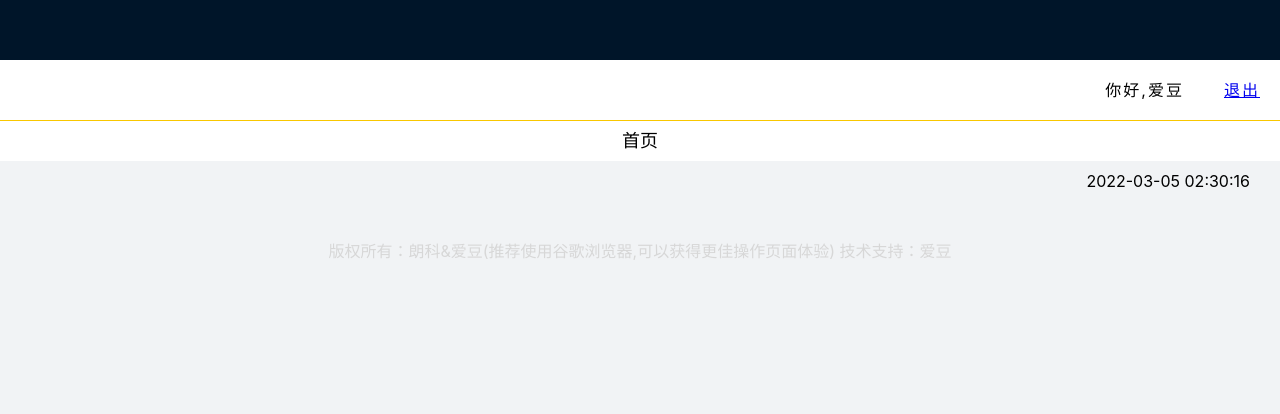
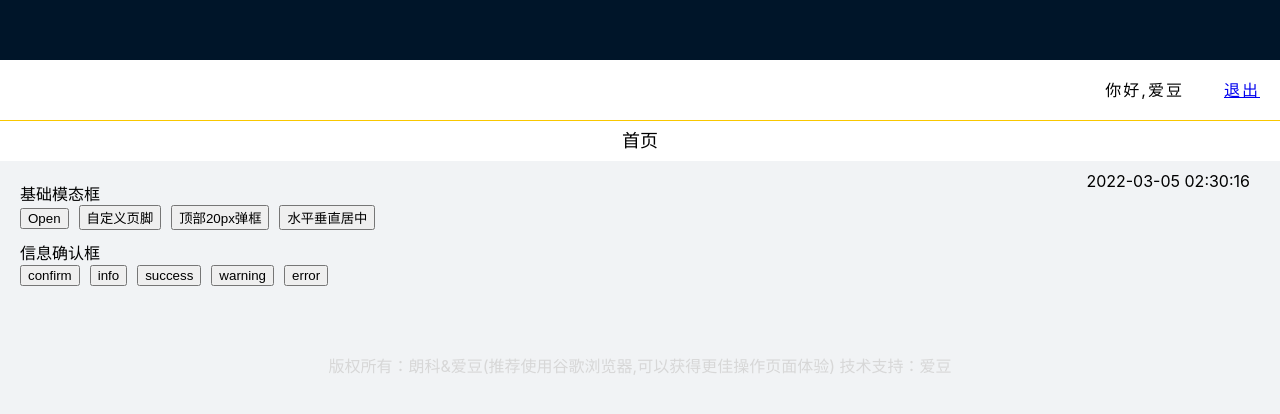
Before and after one commit to WangJiaHui0921/share-bike, a React (Create React App) app: page /ui/modals in a window 1280 px wide. Shown: the part 740-1154 px from the top of the page. Built offline with nearby package versions, Linux system fonts and the light colour scheme; no server answers.

Commit message:
Ui 弹框开发完成

```diff
--- /dev/null
+++ b/src/pages/Ui/modals.jsx
@@ -0,0 +1,96 @@
+import { useState } from "react";
+import { Card, Modal, Button } from "antd";
+import "./../../style/card.less"
+
+const Modals = () => {
+    let [open, setOpen] = useState(false)
+    let [footer, setFooter] = useState(false)
+    let [top, setTop] = useState(false)
+    let [center, setCenter] = useState(false)
+    // 打开模态框
+    function handleModals(type) {
+        if (type === "open") setOpen(true)
+        if (type === "footer") setFooter(true)
+        if (type === "top") setTop(true)
+        if (type === "center") setCenter(true)
+    }
+    // 模态框确认
+    function handleOk(type) {
+        if (type === "open") setOpen(false)
+        if (type === "footer") setFooter(false)
+        if (type === "top") setTop(false)
+        if (type === "center") setCenter(false)
+    }
+    // 模态框取消
+    function handleCancel(type) {
+        if (type === "open") setOpen(false)
+        if (type === "footer") setFooter(false)
+        if (type === "top") setTop(false)
+        if (type === "center") setCenter(false)
+    }
+    // 信息确认框
+    function handleMessage(type) {
+        Modal[type]({
+            title: "爱豆 Ms",
+            content: "你学会 React 了吗"
+        })
+    }
+    return (
+        <div className="wrap">
+            {/* 基础模态框 */}
+            <Card title="基础模态框" className="wrap">
+                <Button type="primary" onClick={() => handleModals("open")}>Open</Button>
+                <Button type="primary" onClick={() => handleModals("footer")}>自定义页脚</Button>
+                <Button type="primary" onClick={() => handleModals("top")}>顶部20px弹框</Button>
+                <Button type="primary" onClick={() => handleModals("center")}>水平垂直居中</Button>
+            </Card>
+
+            {/* 信息确认框 */}
+            <Card title="信息确认框" className="wrap">
+                <Button type="primary" onClick={() => handleMessage("confirm")}>confirm</Button>
+                <Button type="primary" onClick={() => handleMessage("info")}>info</Button>
+                <Button type="primary" onClick={() => handleMessage("success")}>success</Button>
+                <Button type="primary" onClick={() => handleMessage("warning")}>warning</Button>
+                <Button type="primary" onClick={() => handleMessage("error")}>error</Button>
+            </Card>
+            <Modal
+                title="爱豆 Ms"
+                visible={open}
+                onOk={() => handleOk("open")}
+                onCancel={() => handleCancel("open")}
+            >
+                欢迎学习爱豆 Ms 后台管理系统
+            </Modal>
+            <Modal
+                title="爱豆 Ms"
+                visible={footer}
+                okText="好的"
+                cancelText="算了"
+                onOk={() => handleOk("footer")}
+                onCancel={() => handleCancel("footer")}
+            >
+                欢迎学习爱豆 Ms 后台管理系统
+            </Modal>
+            <Modal
+                title="爱豆 Ms"
+                visible={top}
+                onOk={() => handleOk("top")}
+                onCancel={() => handleCancel("top")}
+                style={{ top: 20 }}
+            >
+                欢迎学习爱豆 Ms 后台管理系统
+            </Modal>
+            <Modal
+                title="爱豆 Ms"
+                visible={center}
+                onOk={() => handleOk("center")}
+                onCancel={() => handleCancel("center")}
+                centered
+            >
+                欢迎学习爱豆 Ms 后台管理系统
+            </Modal>
+        </div>
+    );
+}
+
+export default Modals;
--- a/src/router.jsx
+++ b/src/router.jsx
@@ -2,6 +2,7 @@ import { BrowserRouter, Switch, Route } from "react-router-dom";
 import App from "./App";
 import Admin from "./admin";
 import Buttons from "./pages/Ui/buttons"
+import Modals from "./pages/Ui/modals"
 const Router = () => {
     return (
         <BrowserRouter>
@@ -10,6 +11,7 @@ const Router = () => {
                     <Route path="/" render={() =>
                         <Admin>
                             <Route path="/ui/buttons" component={Buttons} />
+                            <Route path="/ui/modals" component={Modals} />
                         </Admin>
                     } />
                 </Switch>
```
